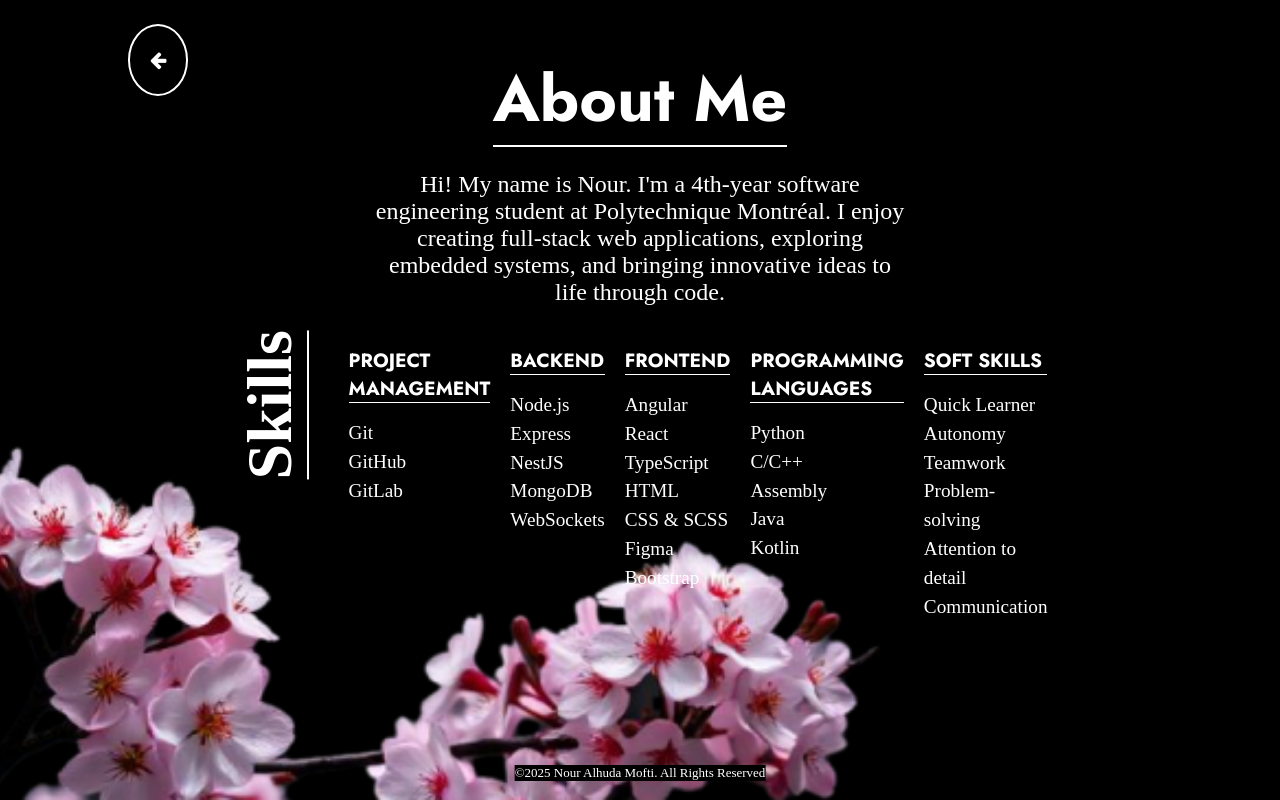
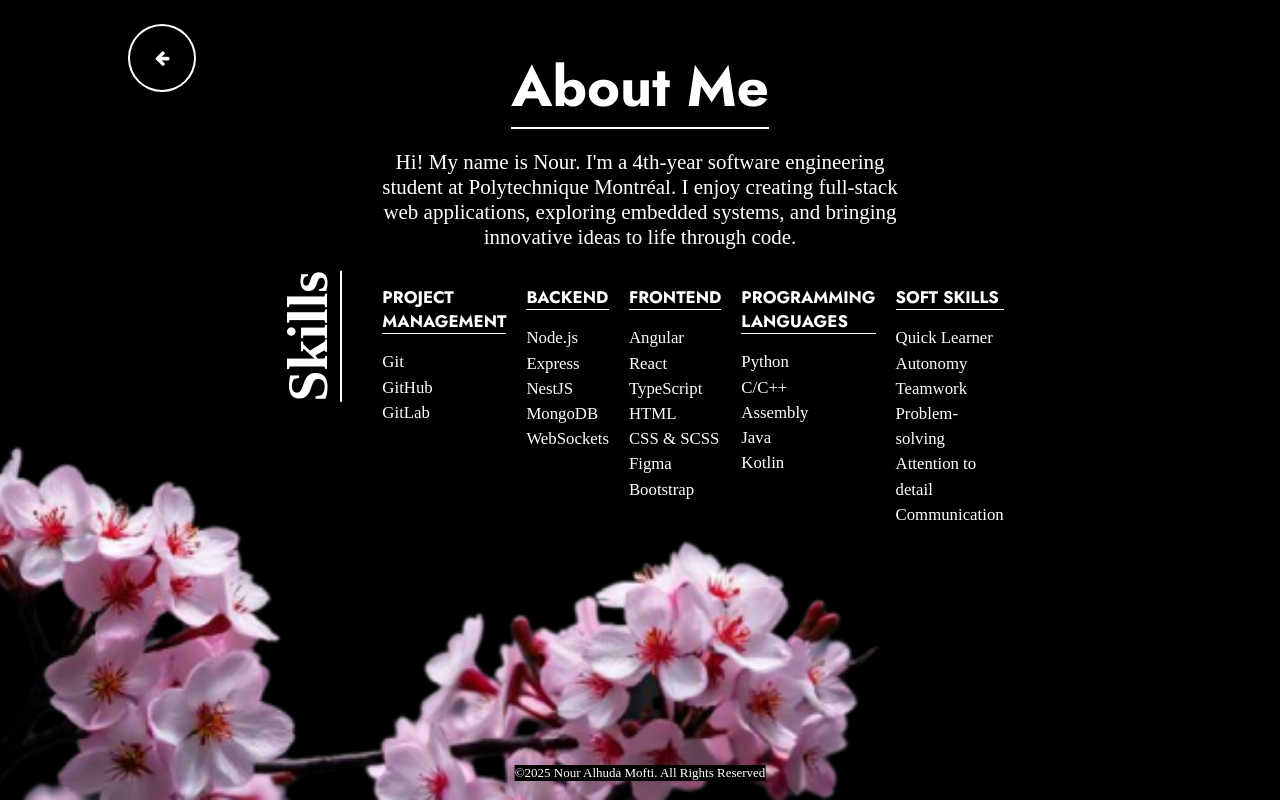
Before and after one commit to nouralhudaM/Portfolio, an Angular app: page /about in a window 1280 px wide. Built offline with nearby package versions, Linux system fonts and the light colour scheme.

Commit message:
proportions adjustment

```diff
--- a/src/app/pages/about/about.component.scss
+++ b/src/app/pages/about/about.component.scss
@@ -6,7 +6,7 @@
   font-family: 'Jost', sans-serif;
   font-weight: 600;
   font-size: 1.2rem;
-  padding: 20px;
+  padding: 20px 25px;
   color: white;
   background: transparent;
   border: 2px solid white;
--- a/src/app/pages/contact/contact.component.scss
+++ b/src/app/pages/contact/contact.component.scss
@@ -6,7 +6,7 @@
     font-family: 'Jost', sans-serif;
     font-weight: 600;
     font-size: 1.2rem;
-    padding: 20px;
+    padding: 20px 25px;
     color: white;
     background: transparent;
     border: 2px solid white;
--- a/src/app/pages/projects/projects.component.scss
+++ b/src/app/pages/projects/projects.component.scss
@@ -6,7 +6,7 @@
     font-family: 'Jost', sans-serif;
     font-weight: 600;
     font-size: 1.2rem;
-    padding: 20px;
+    padding: 20px 25px;
     color: white;
     background: transparent;
     border: 2px solid white;
--- a/src/styles.scss
+++ b/src/styles.scss
@@ -4,5 +4,5 @@
 }
 
 html {
-    font-size: 16px;
+    font-size: 14px;
 }
```
